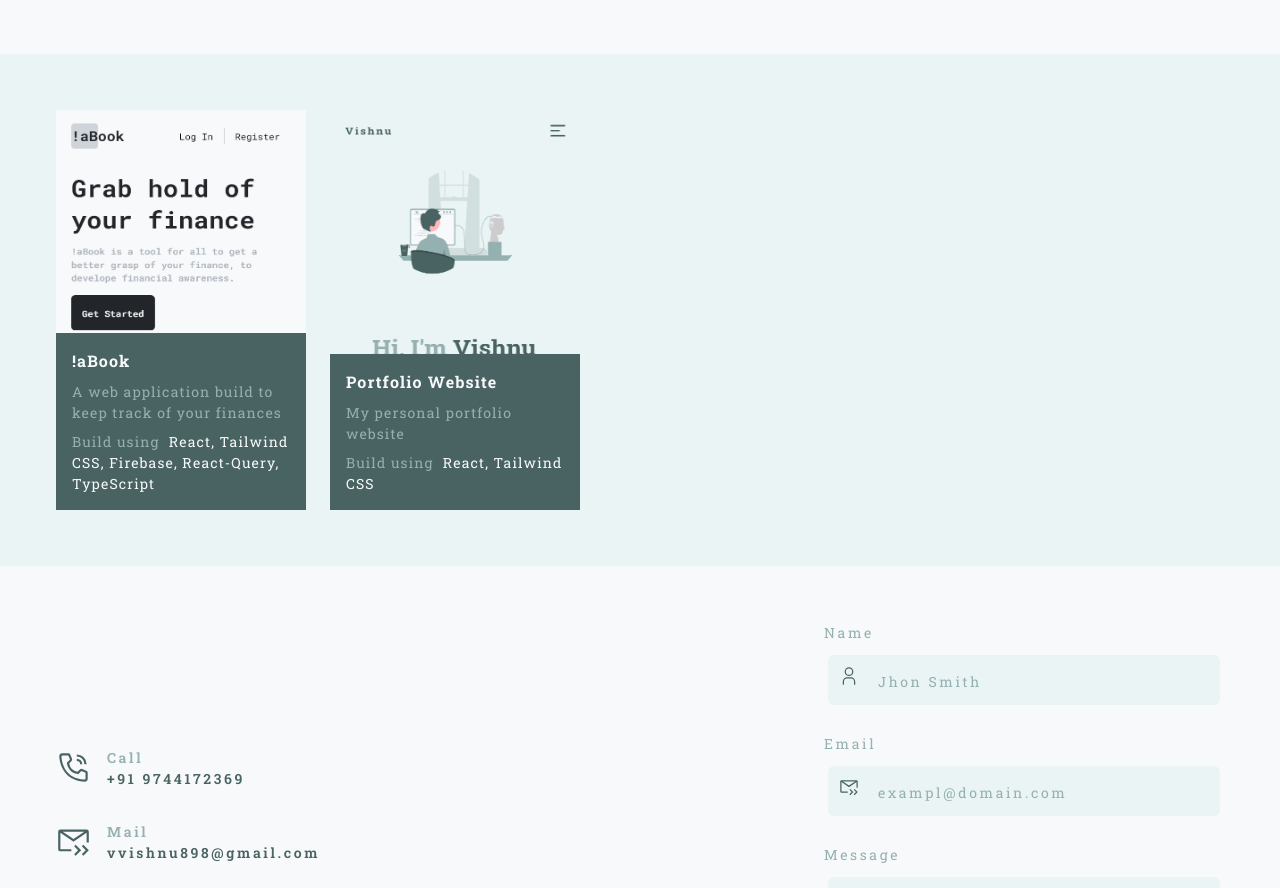
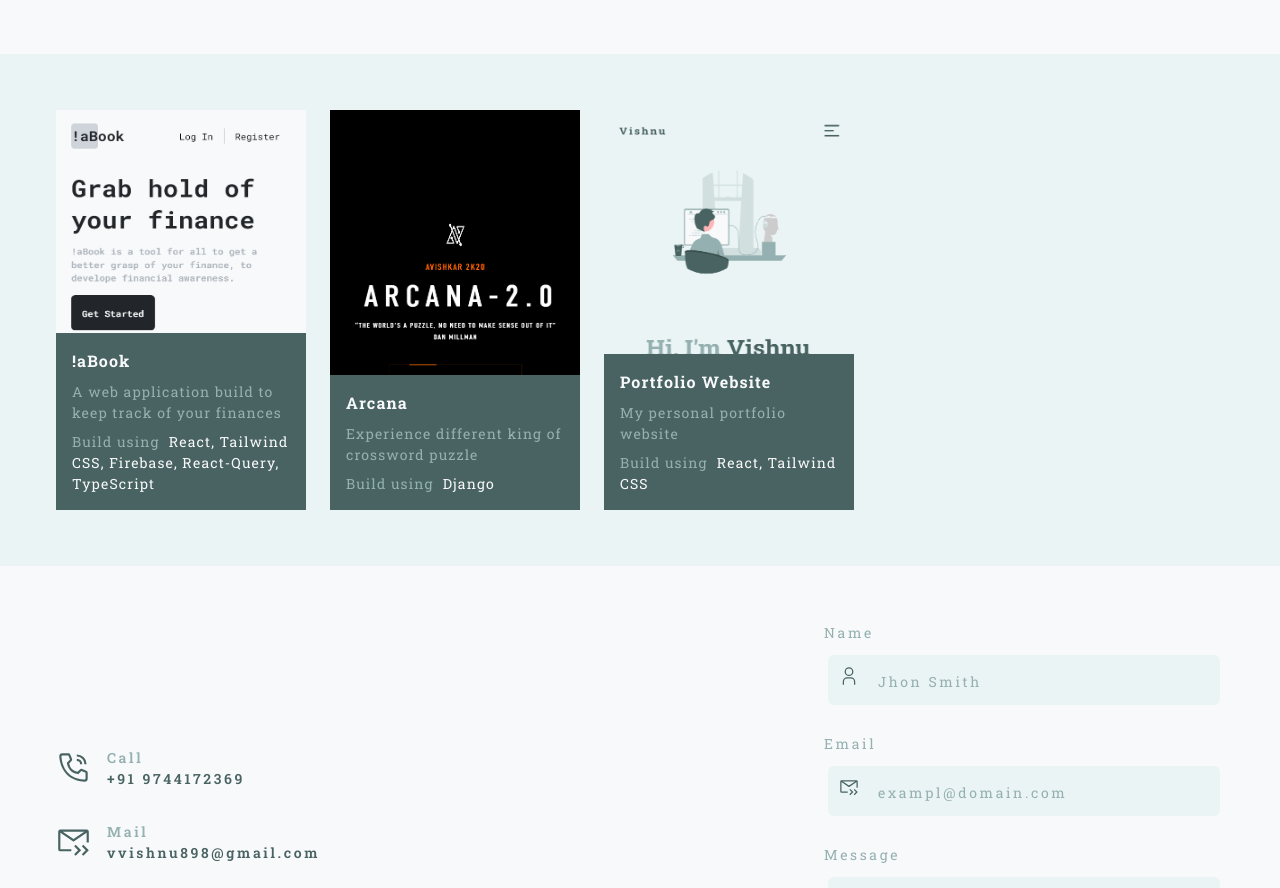
Before and after one commit to vishnu-vk/portfolio_website, a React (Vite) app: page / in a window 1280 px wide. Shown: the part 1083-1971 px from the top of the page. Built offline with nearby package versions, Linux system fonts and the light colour scheme; no server answers.

Commit message:
added a new project

```diff
--- a/src/assets/index.js
+++ b/src/assets/index.js
@@ -2,6 +2,7 @@ import heroImg from './heroImg.png'
 import personalImg from './image.png'
 import notabookImg from './notabookImg.png'
 import portfolioImg from './portfolioImg.png'
+import arcanaImg from './arcanaImg.png'
 import resume from './sample.pdf'
 
-export {heroImg, personalImg, notabookImg, portfolioImg, resume}
+export {heroImg, personalImg, notabookImg, portfolioImg, arcanaImg,resume}
--- a/src/data.js
+++ b/src/data.js
@@ -1,4 +1,4 @@
-import { notabookImg, portfolioImg } from "./assets";
+import { arcanaImg, notabookImg, portfolioImg } from "./assets";
 
 export const icons = {
   twitter: "ph:twitter-logo-fill",
@@ -41,12 +41,20 @@ export const projects = [
   },
   {
     id: 2,
+    title: "Arcana",
+    img: arcanaImg,
+    description: "Experience different king of crossword puzzle",
+    techStack: "Django",
+    url: "https://arcana.onrender.com/",
+  },
+  {
+    id: 3,
     title: "Portfolio Website",
     img: portfolioImg,
     description: "My personal portfolio website",
     techStack: "React, Tailwind CSS",
     url: "",
-  },
+  }
 ];
 
 export const contactDetails = [
```
Also changed, not shown: src/assets/arcanaImg.png (added).
